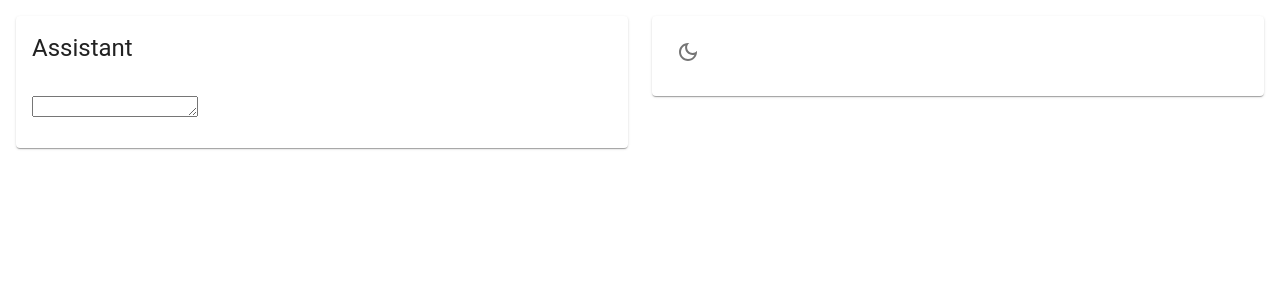
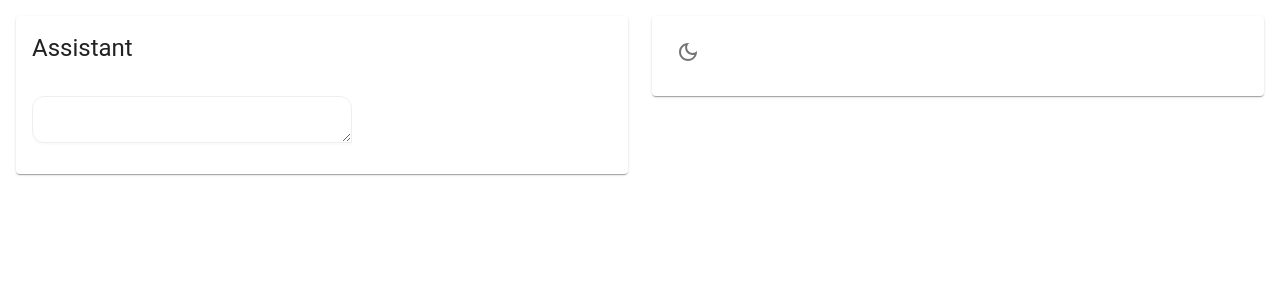
Before and after one commit to yanglee2421/create-app, a React (Vite) app in the folder react/: page /react/input in a window 1280 px wide. Shown: the top 300 px of the page. Built offline with nearby package versions, Linux system fonts and the light colour scheme.

Commit message:
styled textarea

```diff
--- a/react/src/pages/input/input-textarea.tsx
+++ b/react/src/pages/input/input-textarea.tsx
@@ -1,6 +1,43 @@
 // MUI Imports
-import { TextareaAutosize } from "@mui/material";
+import { TextareaAutosize, styled } from "@mui/material";
+import { blue, grey } from "@mui/material/colors";
 
 export function InputTextarea() {
-  return <TextareaAutosize />;
+  return <StyledTextarea />;
 }
+
+const StyledTextarea = styled(TextareaAutosize)(({ theme }) => {
+  return {
+    width: 320,
+    fontFamily: "IBM Plex Sans, sans-serif",
+    fontSize: "0.875rem",
+    fontWeight: 400,
+    lineHeight: "1.5",
+    padding: 12,
+    borderRadius: "12px 12px 0 12px",
+    color: `${theme.palette.mode === "dark" ? grey[300] : grey[900]}`,
+    background: `${theme.palette.mode === "dark" ? grey[900] : "#fff"}`,
+    border: `1px solid ${
+      theme.palette.mode === "dark" ? grey[700] : grey[200]
+    }`,
+    boxShadow: `0px 2px 2px ${
+      theme.palette.mode === "dark" ? grey[900] : grey[50]
+    }`,
+
+    "&:hover": {
+      borderColor: blue[400],
+    },
+
+    "&:focus": {
+      borderColor: blue[400],
+      boxShadow: `0 0 0 3px ${
+        theme.palette.mode === "dark" ? blue[500] : blue[200]
+      }`,
+    },
+
+    // firefox
+    "&:focus-visible": {
+      outline: 0,
+    },
+  };
+});
--- a/react/src/pages/input/input.tsx
+++ b/react/src/pages/input/input.tsx
@@ -1,15 +1,11 @@
 // MUI Imports
-import {
-  Grid,
-  Card,
-  CardContent,
-  Box,
-  CardHeader,
-  TextareaAutosize,
-} from "@mui/material";
+import { Grid, Card, CardContent, Box, CardHeader } from "@mui/material";
 
 // Theme Imports
 import { ThemeToggle } from "@/themes";
+
+// Components Imports
+import { InputTextarea } from "./input-textarea";
 
 export function Input() {
   return (
@@ -19,7 +15,7 @@ export function Input() {
           <Card>
             <CardHeader title="Assistant" />
             <CardContent>
-              <TextareaAutosize />
+              <InputTextarea />
             </CardContent>
           </Card>
         </Grid>
```
